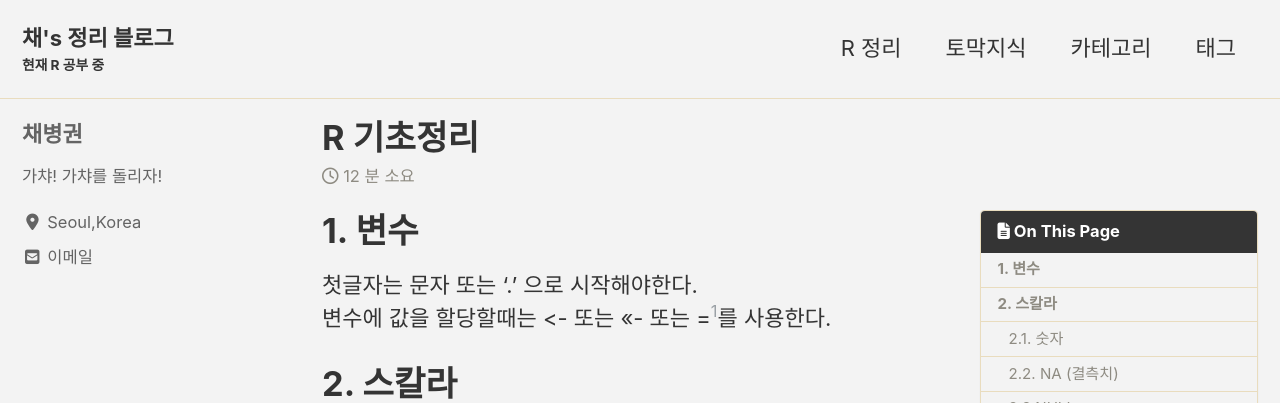
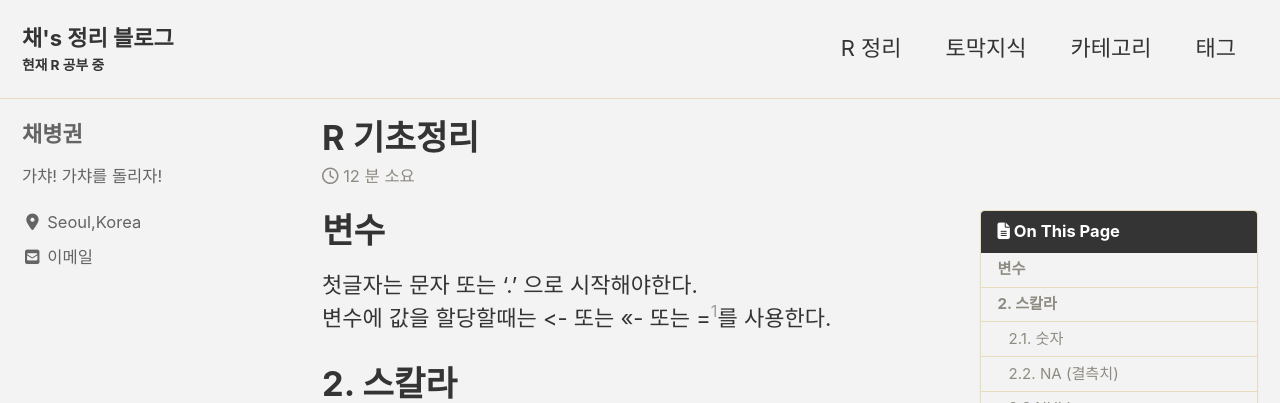
Before and after one commit to ByeongGwonChae/mynotebook, a Jekyll site: the page built from _posts/2020-01-01-R-first-note.md, in a window 1280 px wide and 900 px high. Shown: the top 403 px of the window. Built offline with Jekyll 4.4.1, drawn with Linux system fonts in a browser that asks for light colours; cached includes are drawn as plain includes; nearby versions of some CDN libraries.

Commit message:
Update 2020-01-01-R-first-note.md

```diff
--- a/_posts/2020-01-01-R-first-note.md
+++ b/_posts/2020-01-01-R-first-note.md
@@ -7,7 +7,7 @@ tag:
 toc: true
 ---
 
-# 1. 변수
+# 변수
 첫글자는 문자 또는 ‘.’ 으로 시작해야한다.\\
 변수에 값을 할당할때는 <- 또는 <<- 또는 =[^1]를 사용한다.
 # 2. 스칼라
```
